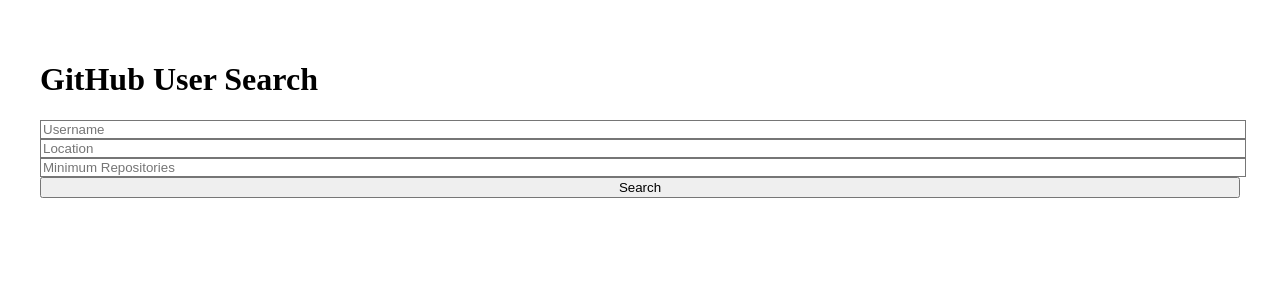
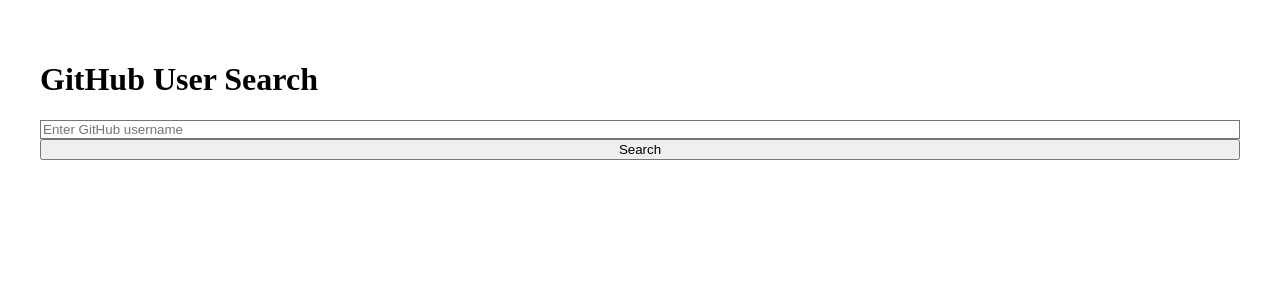
Before and after one commit to Ann2David/alx-fe-reactjs, a React (Vite) app in the folder github-user-search/: page / in a window 1280 px wide. Shown: the top 300 px of the page. Built offline with nearby package versions, Linux system fonts and the light colour scheme.

Commit message:
Add update

```diff
--- a/github-user-search/src/components/Search.jsx
+++ b/github-user-search/src/components/Search.jsx
@@ -1,81 +1,60 @@
+
 import React, { useState } from 'react';
-import { fetchAdvancedUserSearch } from '../services/githubService';
 
-const Search = () => {
+function Search() {
   const [username, setUsername] = useState('');
-  const [location, setLocation] = useState('');
-  const [minRepos, setMinRepos] = useState('');
-  const [users, setUsers] = useState([]);
-  const [loading, setLoading] = useState(false);
+  const [userData, setUserData] = useState(null);
   const [error, setError] = useState('');
 
-  const handleSearch = async (e) => {
+  const fetchUserData = async () => {
+    try {
+      const response = await fetch(`https://api.github.com/users/${username}`);
+      if (!response.ok) {
+        throw new Error('User not found');
+      }
+      const data = await response.json();
+      setUserData(data);
+      setError('');
+    } catch (err) {
+      setError(err.message);
+      setUserData(null);
+    }
+  };
+
+  const handleSubmit = (e) => {
     e.preventDefault();
-    setLoading(true);
-    setError('');
-    try {
-      const results = await fetchAdvancedUserSearch(username, location, minRepos);
-      setUsers(results);
-    } catch (err) {
-      setError("Looks like we cant find the user");
-    } finally {
-      setLoading(false);
+    if (username.trim()) {
+      fetchUserData();
     }
   };
 
   return (
-    <div className="p-4 max-w-2xl mx-auto">
-      <form onSubmit={handleSearch} className="space-y-4">
+    <div className="p-4 max-w-md mx-auto">
+      <form onSubmit={handleSubmit} className="flex flex-col gap-2">
         <input
           type="text"
-          placeholder="Username"
           value={username}
           onChange={(e) => setUsername(e.target.value)}
-          className="w-full p-2 border border-gray-300 rounded"
+          placeholder="Enter GitHub username"
+          className="p-2 border rounded"
         />
-        <input
-          type="text"
-          placeholder="Location"
-          value={location}
-          onChange={(e) => setLocation(e.target.value)}
-          className="w-full p-2 border border-gray-300 rounded"
-        />
-        <input
-          type="number"
-          placeholder="Minimum Repositories"
-          value={minRepos}
-          onChange={(e) => setMinRepos(e.target.value)}
-          className="w-full p-2 border border-gray-300 rounded"
-        />
-        <button
-          type="submit"
-          className="w-full bg-blue-500 text-white p-2 rounded hover:bg-blue-600"
-        >
+        <button type="submit" className="bg-blue-500 text-white py-2 rounded">
           Search
         </button>
       </form>
 
-      {loading && <p className="mt-4">Loading...</p>}
-      {error && <p className="mt-4 text-red-500">{error}</p>}
+      {error && <p className="text-red-500 mt-4">{error}</p>}
 
-      <div className="mt-6">
-        {users.map((user) => (
-          <div
-            key={user.id}
-            className="border p-4 mb-4 rounded shadow-sm flex items-center space-x-4"
-          >
-            <img src={user.avatar_url} alt={user.login} className="w-16 h-16 rounded-full" />
-            <div>
-              <p className="text-lg font-semibold">{user.login}</p>
-              <a href={user.html_url} target="_blank" rel="noopener noreferrer" className="text-blue-600">
-                View Profile
-              </a>
-            </div>
-          </div>
-        ))}
-      </div>
+      {userData && (
+        <div className="mt-6 bg-gray-100 p-4 rounded shadow">
+          <img src={userData.avatar_url} alt="avatar" className="w-24 h-24 rounded-full mx-auto" />
+          <h2 className="text-center text-xl mt-2">{userData.name || userData.login}</h2>
+          <p className="text-center text-gray-600">{userData.location}</p>
+          <p className="text-center text-gray-600">Public Repos: {userData.public_repos}</p>
+        </div>
+      )}
     </div>
   );
-};
+}
 
 export default Search;
```
